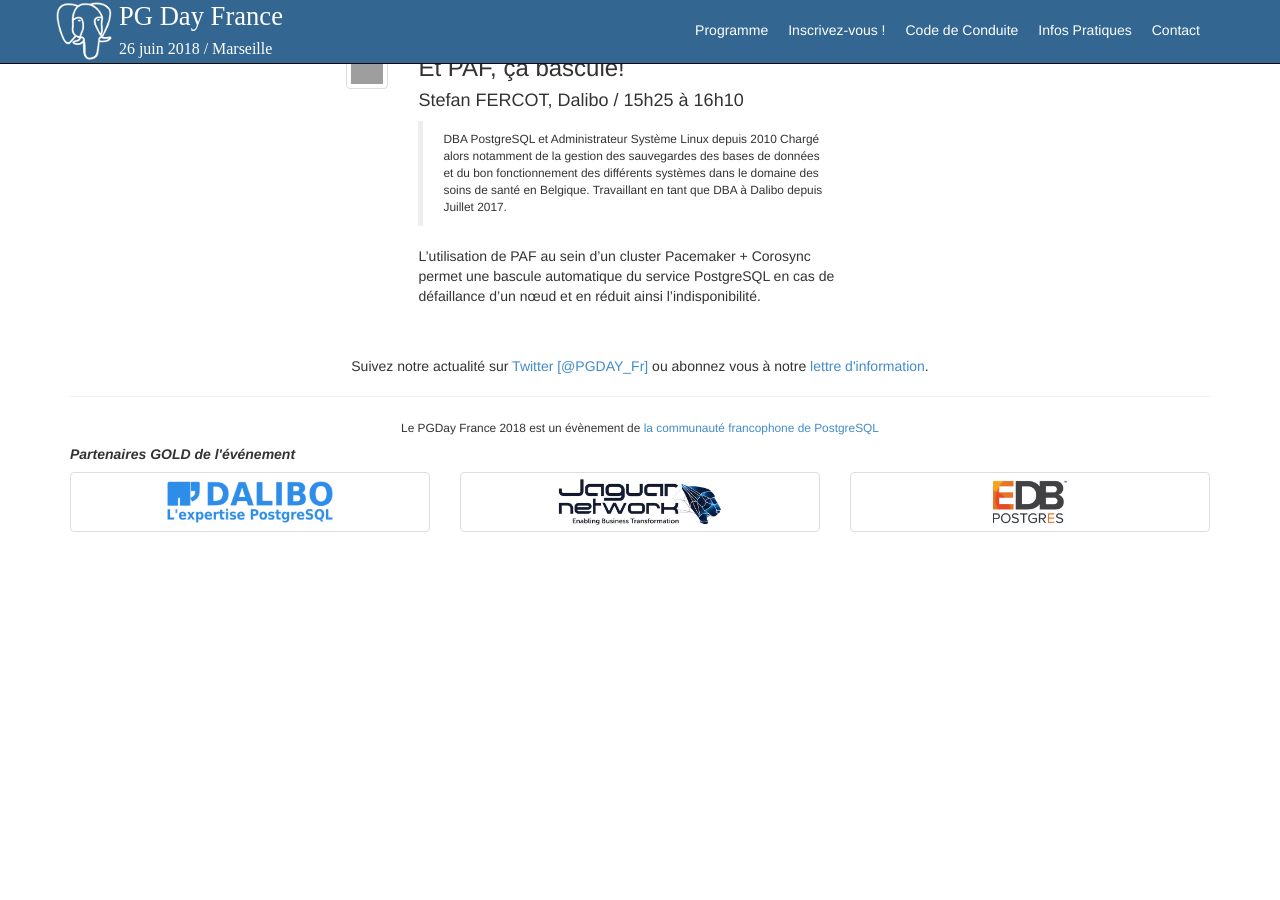
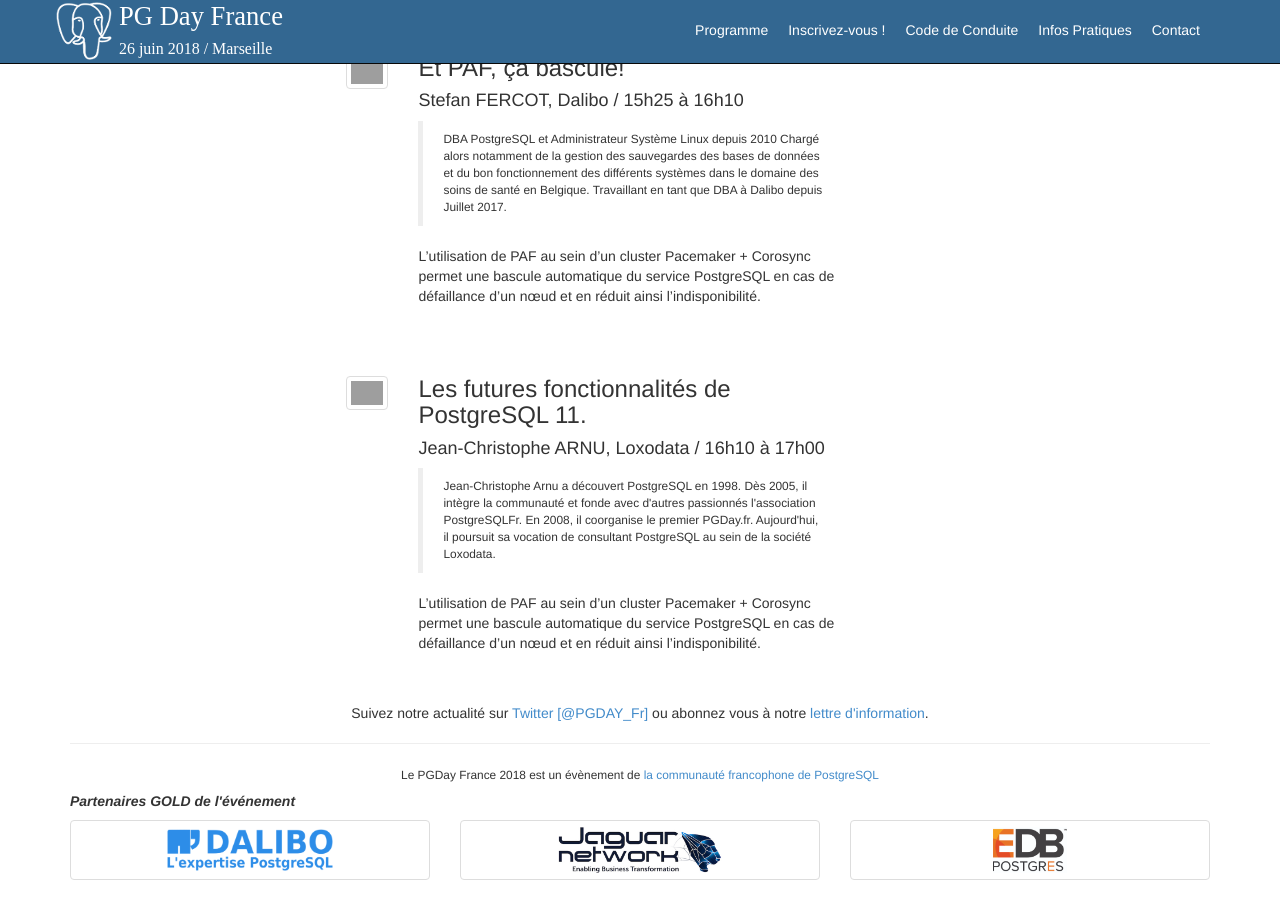
Before and after one commit to postgresqlfr/2024.pgday.fr, a Jekyll site: the page built from programme.html, in a window 1280 px wide and 900 px high, scrolled down 2804 px. Built offline with Jekyll 4.4.1, drawn with Linux system fonts in a browser that asks for light colours; before the commit the page ends 3356 px from its top, so only the background shows below that; grey boxes are pictures that could not be loaded.

Commit message:
programme nouveaute postgres11

```diff
--- a/programme.html
+++ b/programme.html
@@ -65,7 +65,7 @@
       </tr>
       <tr>
         <th> 16h10 </th>
-        <td><a href="#pgsql"><strong>Les futures fonctionnalités de PostgreSQL 11</strong> -
+        <td><a href="#pgsql-postgres11"><strong>Les futures fonctionnalités de PostgreSQL 11</strong> -
             ARNU Jean-Christophe</a></td>
       </tr>
       <tr>
@@ -317,4 +317,39 @@
   <div class="col-md-4"></div>
 </div>
 
+<div class="row">
+  <div class="col-md-3"></div>
+  <div class="col-md-5">
+
+    <div id="pgsql-bascule"></div><br/><br/>
+    <div class="row" >
+      <div class="col-md-2 text-right">
+        <img src="img/orateurs/jc_arnu.jpg" alt="Jean-Christophe ARNU" class="img-thumbnail">
+      </div>
+      <div class="col-md-10">
+        <h3>Les futures fonctionnalités de PostgreSQL 11.
+          <!--<a alt="Télécharger le support" href="slides/darold_pgday_2017_partitionnement.pdf"><i class="glyphicon glyphicon-download"></i></a>-->
+        </h3>
+        <h4>Jean-Christophe ARNU, Loxodata / 16h10 à 17h00</h4>
+        <p>
+        <blockquote class="small">
+            Jean-Christophe Arnu a découvert PostgreSQL en 1998.
+            Dès 2005, il intègre la communauté et fonde avec d'autres passionnés
+            l'association PostgreSQLFr. En 2008, il coorganise le premier PGDay.fr.
+            Aujourd'hui, il poursuit sa vocation de consultant PostgreSQL au sein
+            de la société Loxodata.
+        </blockquote>
+        </p>
+        <p>
+            L’utilisation de PAF au sein d’un cluster Pacemaker + Corosync permet
+            une bascule automatique du service PostgreSQL en cas de défaillance d’un
+            nœud et en réduit ainsi l’indisponibilité.
+        </p>
+      </div>
+    </div>
+
+  </div>
+  <div class="col-md-4"></div>
+</div>
+
 <br /><br />
```
